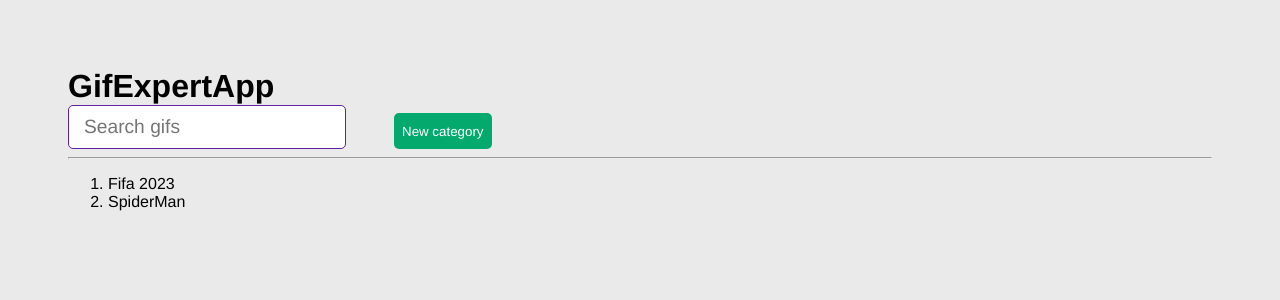
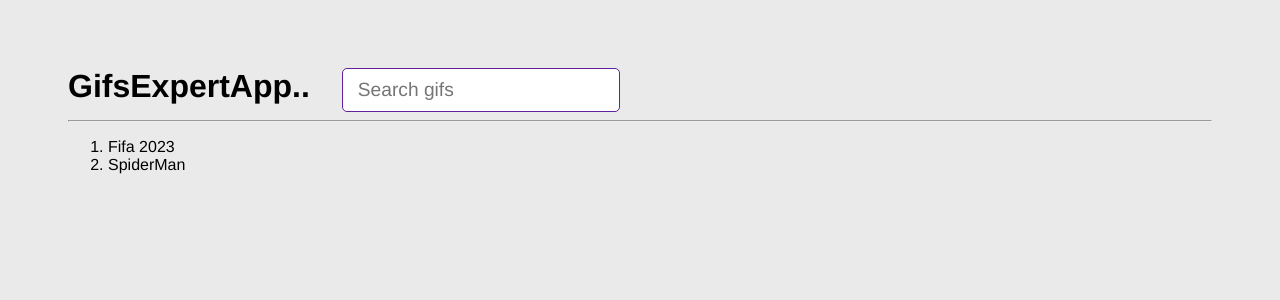
Before and after one commit to Alejgl04/gifExpertApp, a React (Vite) app: page / in a window 1280 px wide. Shown: the top 300 px of the page. Built offline with nearby package versions, Linux system fonts and the light colour scheme.

Commit message:
removing button

```diff
--- a/src/GifExpertApp.jsx
+++ b/src/GifExpertApp.jsx
@@ -5,21 +5,12 @@ export const GifExpertApp = () => {
 
   const [categories, setCategories] = useState(['Fifa 2023', 'SpiderMan']);
 
-  const onAddCategory = () => {
-
-    setCategories([ ...categories, ['Fifa 2024']]);
-
-  }
-
-
-
   return (
     <>
-      <h1>GifExpertApp</h1>
 
       <div className='center-form'>
-        <AddCategory/>
-        <button onClick={onAddCategory}>New category</button>
+      <h1>GifsExpertApp..</h1>
+        <AddCategory setCategories={setCategories}/>
       </div>
 
 
```
